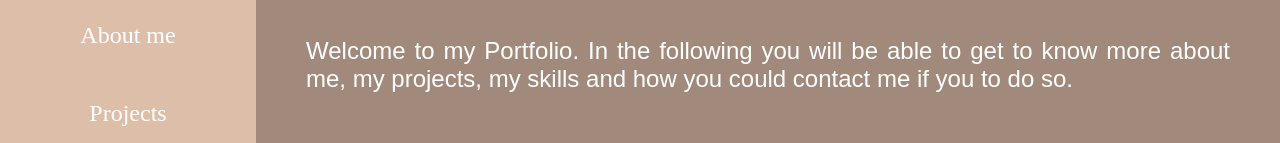
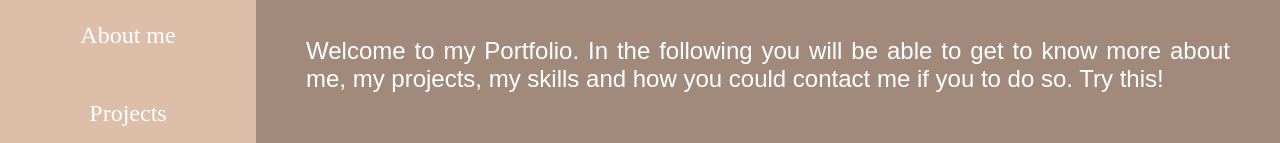
Before and after one commit to Jonathan122802/Jonathan122802.github.io, a plain HTML site: page index.html in a window 1280 px wide. Shown: the part 178-321 px from the top of the page. Drawn offline with Linux system fonts and the light colour scheme.

Commit message:
Update index.html

```diff
--- a/index.html
+++ b/index.html
@@ -33,7 +33,7 @@
             <h2>Portfolio by Jonathan Jäde</h2>
             <p class="contentText">
                 Welcome to my Portfolio. In the following you will be able to get to know more about me, my projects, my skills and how you could
-                contact me if you to do so.
+                contact me if you to do so. Try this!
             </p>
         </div>
     </div>
```
